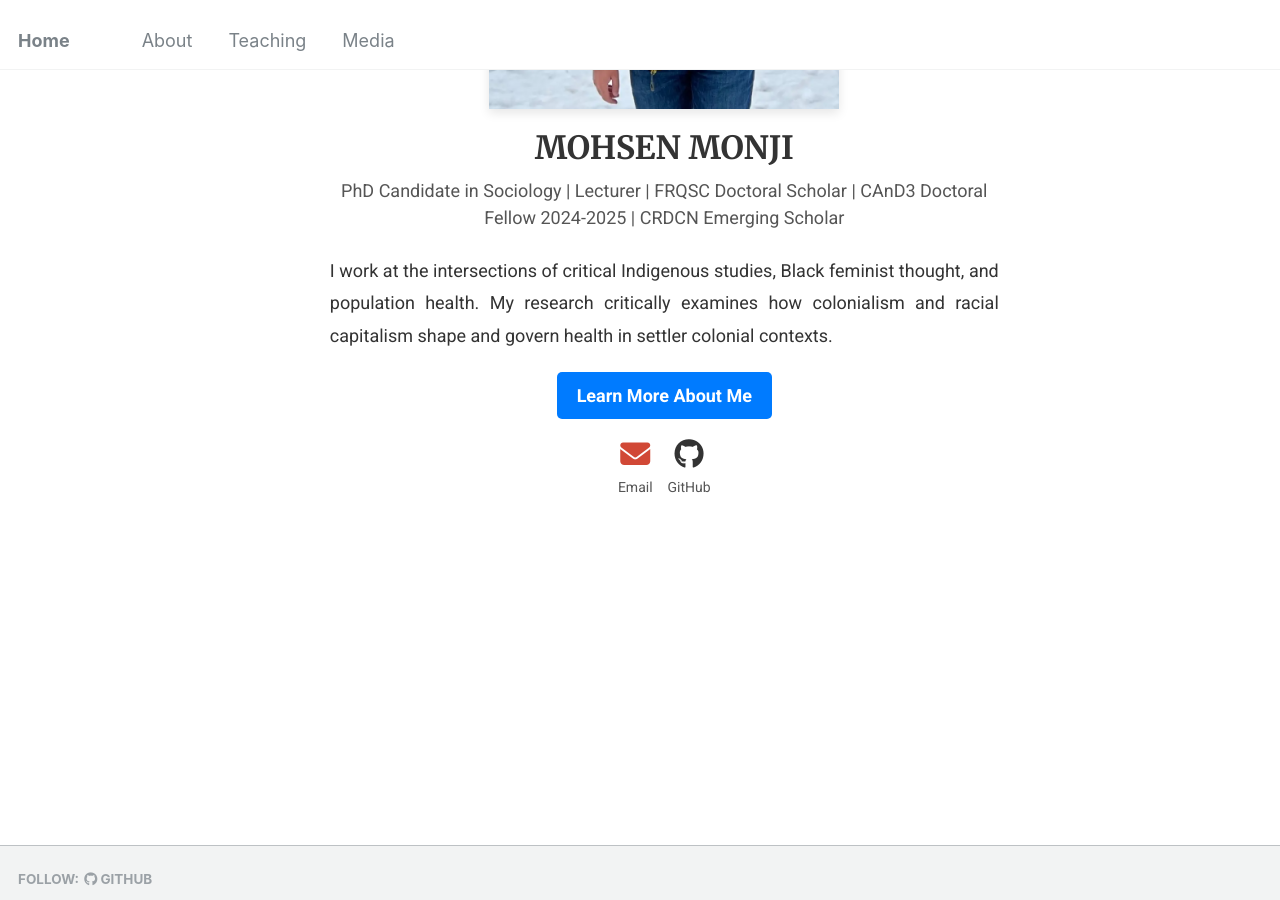
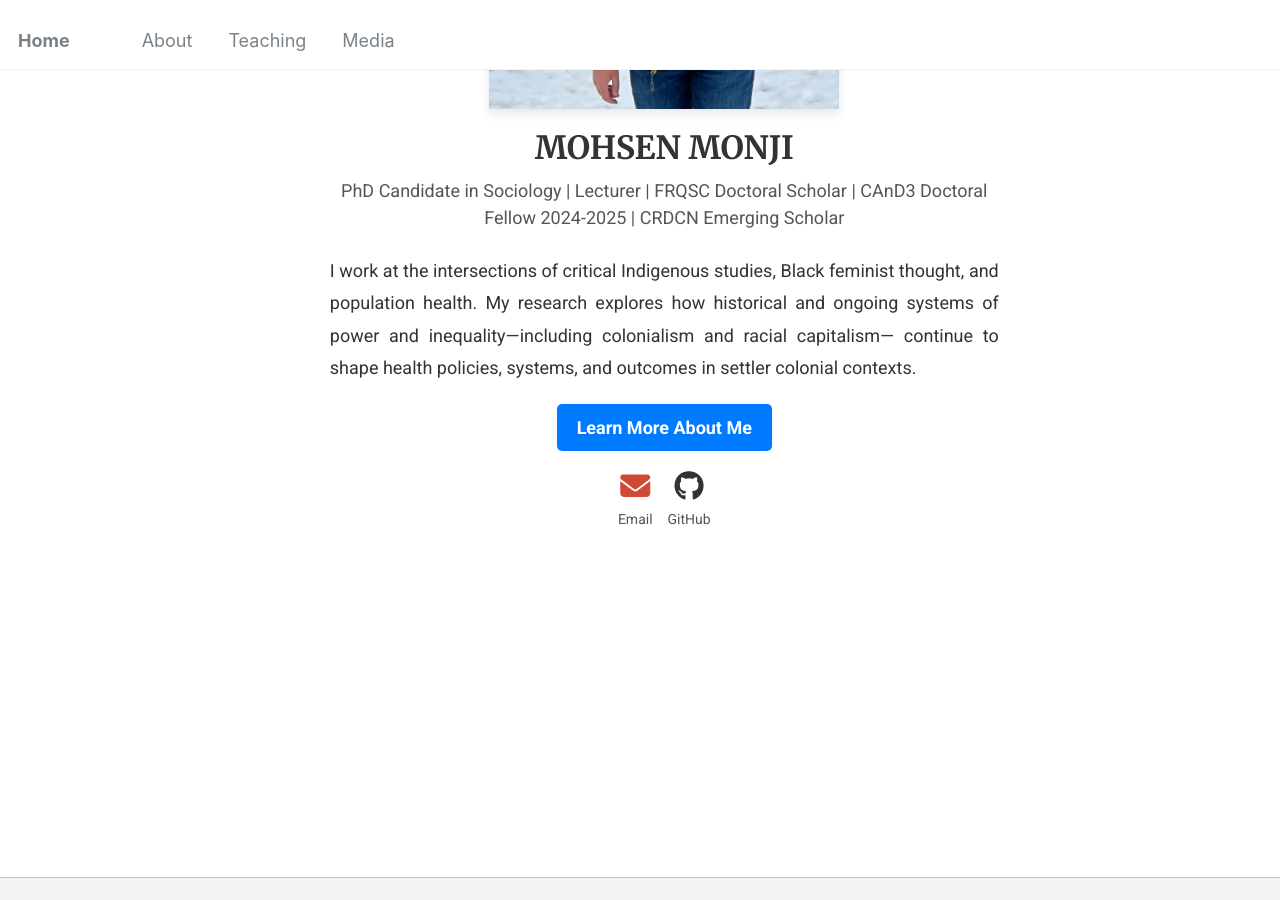
Before and after one commit to Mohsnmonji/mohsnmonji.github.io, a Jekyll site: the page built from _pages/front.md, in a window 1280 px wide and 900 px high, scrolled down 458 px. Built offline with Jekyll 4.4.1, drawn with Linux system fonts in a browser that asks for light colours.

Commit message:
Update front.md

```diff
--- a/_pages/front.md
+++ b/_pages/front.md
@@ -26,7 +26,8 @@ hide_avatar: true
 
   <!-- Description -->
 <p style="font-size: 18px; color: #333; text-align: justify; line-height: 1.8; margin-bottom: 20px;">
-  I work at the intersections of critical Indigenous studies, Black feminist thought, and population health. My research critically examines how colonialism and racial capitalism shape and govern health in settler colonial contexts.
+
+I work at the intersections of critical Indigenous studies, Black feminist thought, and population health. My research explores how historical and ongoing systems of power and inequality—including colonialism and racial capitalism— continue to shape health policies, systems, and outcomes in settler colonial contexts.
 </p>
 
   <!-- Button -->
```
